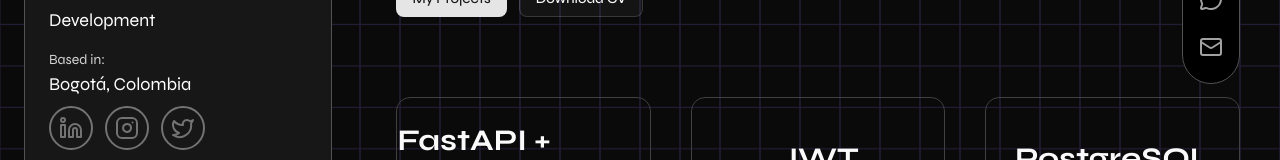
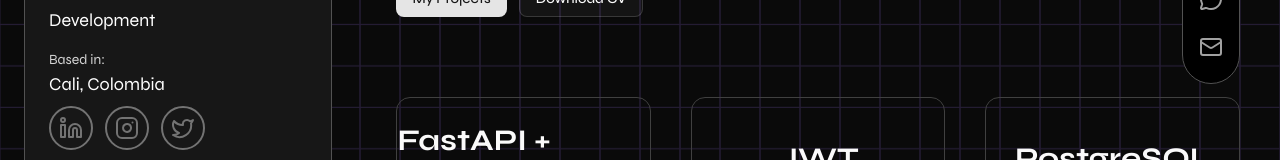
Before and after one commit to lDavidSantiago/my-portolio, a React (Vite) app: page / in a window 1280 px wide. Shown: the part 469-629 px from the top of the page. Built offline with nearby package versions, Linux system fonts and the light colour scheme.

Commit message:
Changed Region to correct

```diff
--- a/src/components/Profile.tsx
+++ b/src/components/Profile.tsx
@@ -33,7 +33,7 @@
         </div>
         <div>
           <p className='text-sm text-neutral-300'>Based in:</p>
-          <p className='text-lg capitalize'>Bogotá, Colombia</p>
+          <p className='text-lg capitalize'>Cali, Colombia</p>
 
           <div className='flex gap-3 pt-2 text-neutral-500'>
             {socialLinks.map((social, i) => {
```
